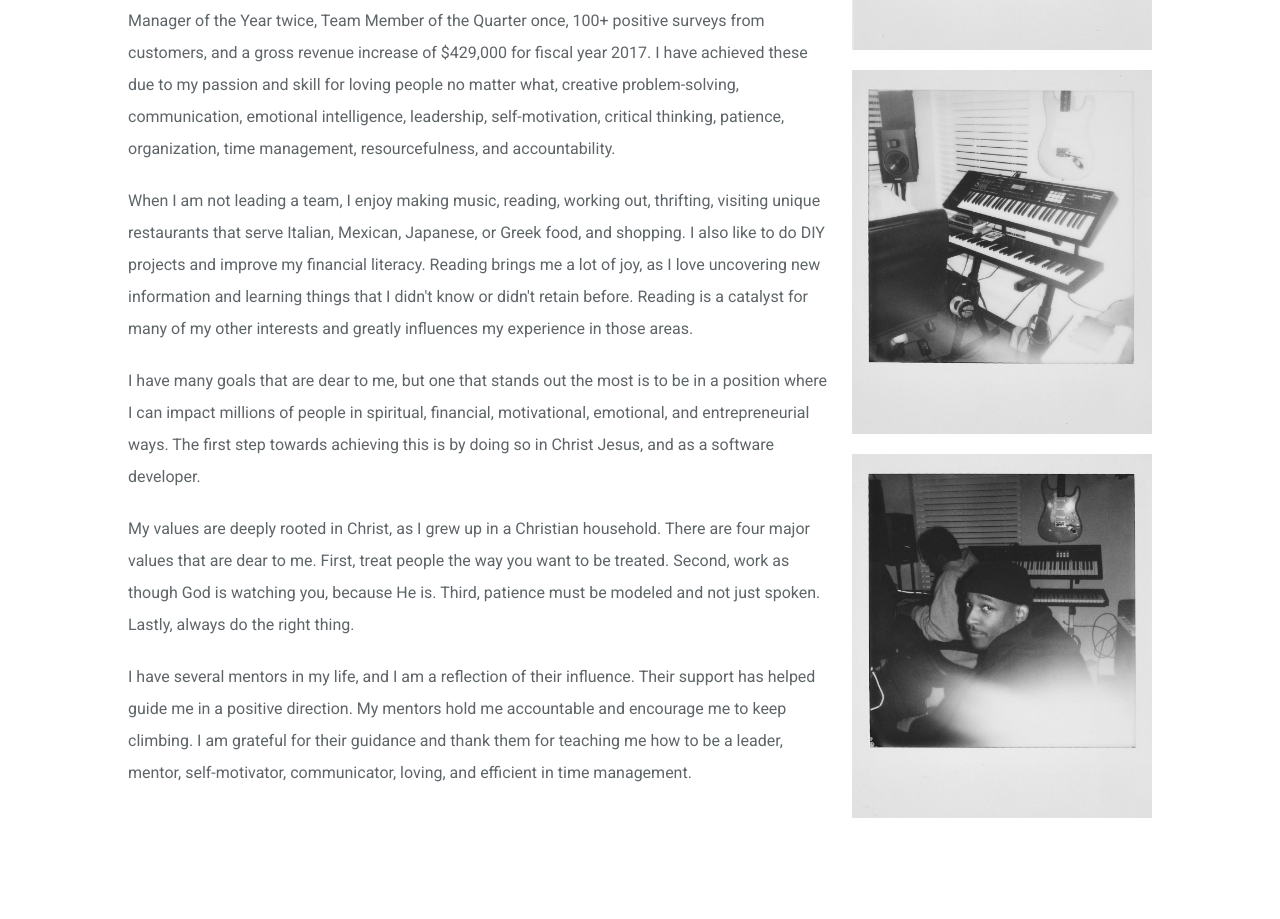
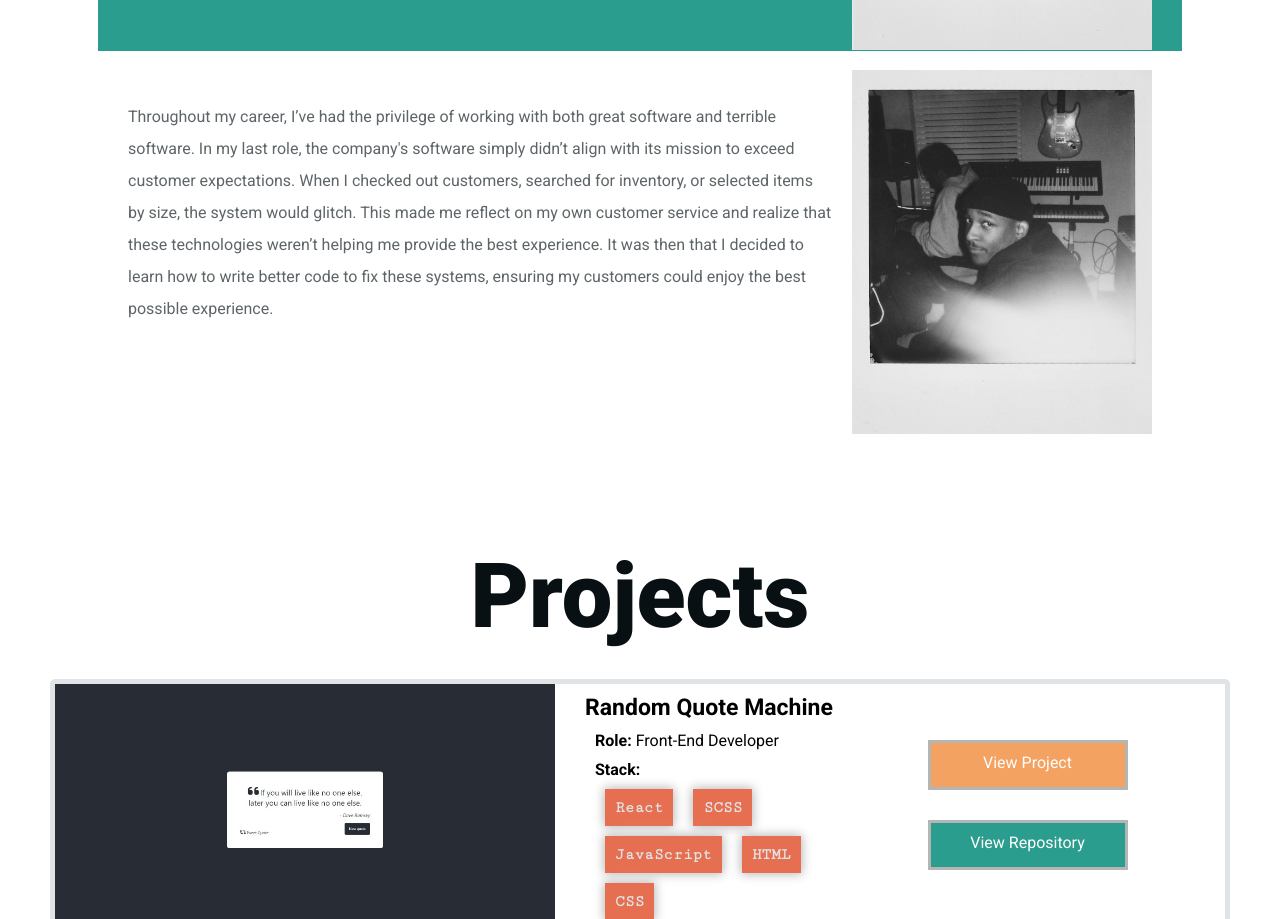
Before and after one commit to kvncrtr/portfolio, a React (Vite) app: page / in a window 1280 px wide. Shown: the part 1881-2800 px from the top of the page. Built offline with nearby package versions, Linux system fonts and the light colour scheme.

Commit message:
rework about me section

```diff
--- a/src/components/About.jsx
+++ b/src/components/About.jsx
@@ -1,7 +1,6 @@
 import React, { forwardRef } from 'react'
 
 import saint1 from '../assets/saint-cookin-1.jpg'
-import saint2 from '../assets/saint-cookin-2.jpg'
 import saint3 from '../assets/saint-cookin-3.jpg'
 
 function About(props, ref) {
@@ -12,63 +11,24 @@ function About(props, ref) {
             <p className={'section--subtitle about--subtitle'}>Developer based out of ATL</p>
 
             <div className={'about--story-case'}>
-               <p className={'section--description about--story'}>
-                  Let me introduce myself, I'm Kevin Carter. I'm 26 years
-                  old, born and raised in Baltimore, Maryland. I've been a
-                  Front-End Software Developer for 9 months. As a
-                  professional, I've been able to receive Manager of the
-                  Year twice, Team Member of the Quarter once, 100+
-                  positive surveys from customers, and a gross revenue
-                  increase of $429,000 for fiscal year 2017. I have
-                  achieved these due to my passion and skill for loving
-                  people no matter what, creative problem-solving,
-                  communication, emotional intelligence, leadership,
-                  self-motivation, critical thinking, patience,
-                  organization, time management, resourcefulness, and
-                  accountability.
-               </p>
-               <p className={'section--description about--story'}>
-                  When I am not leading a team, I enjoy making music,
-                  reading, working out, thrifting, visiting unique
-                  restaurants that serve Italian, Mexican, Japanese, or
-                  Greek food, and shopping. I also like to do DIY projects
-                  and improve my financial literacy. Reading brings me a
-                  lot of joy, as I love uncovering new information and
-                  learning things that I didn't know or didn't retain
-                  before. Reading is a catalyst for many of my other
-                  interests and greatly influences my experience in those
-                  areas.
-               </p>
-               <p className={'section--description about--story'}>
-                  I have many goals that are dear to me, but one that
-                  stands out the most is to be in a position where I can
-                  impact millions of people in spiritual, financial,
-                  motivational, emotional, and entrepreneurial ways. The
-                  first step towards achieving this is by doing so in
-                  Christ Jesus, and as a software developer.
-               </p>
-               <p className={'section--description about--story'}>
-                  My values are deeply rooted in Christ, as I grew up in a
-                  Christian household. There are four major values that
-                  are dear to me. First, treat people the way you want to
-                  be treated. Second, work as though God is watching you,
-                  because He is. Third, patience must be modeled and not
-                  just spoken. Lastly, always do the right thing.
-               </p>
-               <p className={'section--description about--story'}>
-                  I have several mentors in my life, and I am a reflection
-                  of their influence. Their support has helped guide me in
-                  a positive direction. My mentors hold me accountable and
-                  encourage me to keep climbing. I am grateful for their
-                  guidance and thank them for teaching me how to be a
-                  leader, mentor, self-motivator, communicator, loving,
-                  and efficient in time management.
+               <p className={"section--description about--story"}>
+                  Throughout my career, I’ve had the privilege of
+                  working with both great software and terrible software.
+                  In my last role, the company's software simply didn’t
+                  align with its mission to exceed customer expectations.
+                  When I checked out customers, searched for inventory,
+                  or selected items by size, the system would glitch.
+                  This made me reflect on my own customer service and
+                  realize that these technologies weren’t helping me
+                  provide the best experience. It was then that I decided
+                  to learn how to write better code to fix these systems,
+                  ensuring my customers could enjoy the best possible
+                  experience.
                </p>
             </div>
 
             <div className={'about--img-case'}>
                <img className={'about--img1'} src={saint1} alt='saint and I cooking in the studio' />
-               <img className={'about--img2'} src={saint2} alt='saint and I cooking in the studio' />
                <img className={'about--img3'} src={saint3} alt='saint and I cooking in the studio' />
             </div>
 
--- a/src/components/Hero.jsx
+++ b/src/components/Hero.jsx
@@ -15,7 +15,7 @@ export default function Hero() {
                Kevin Carter
             </h1>
             <h1 className={'hero--skill'}>
-               Front-End Developer
+               Full-Stack Engineer
             </h1>
             <h1 className={'hero--location'}>
                Atlanta, Ga
```
